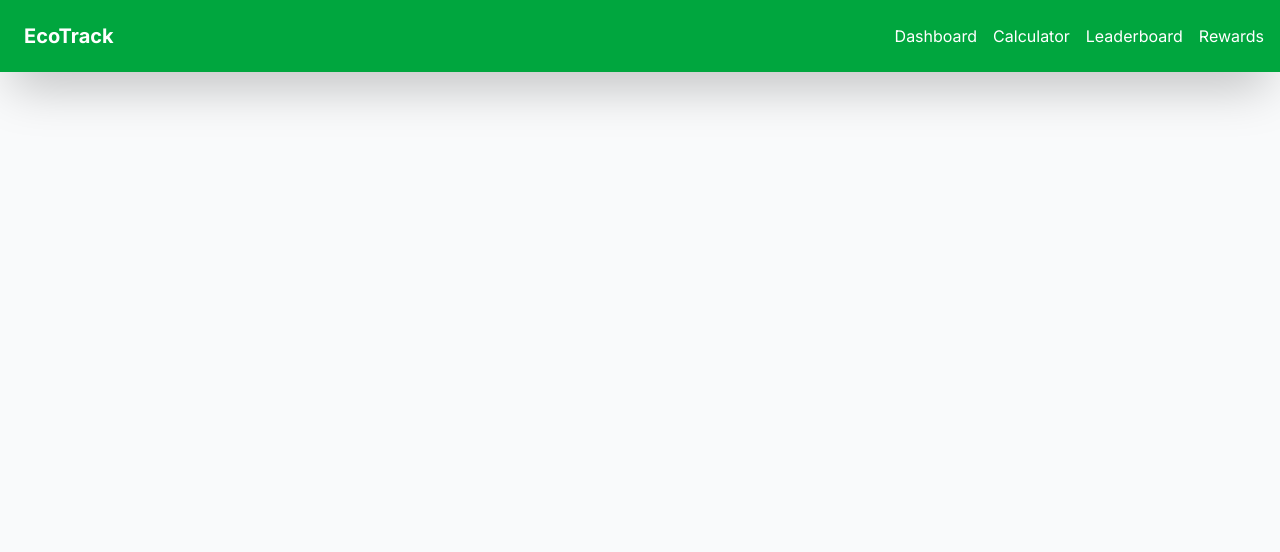
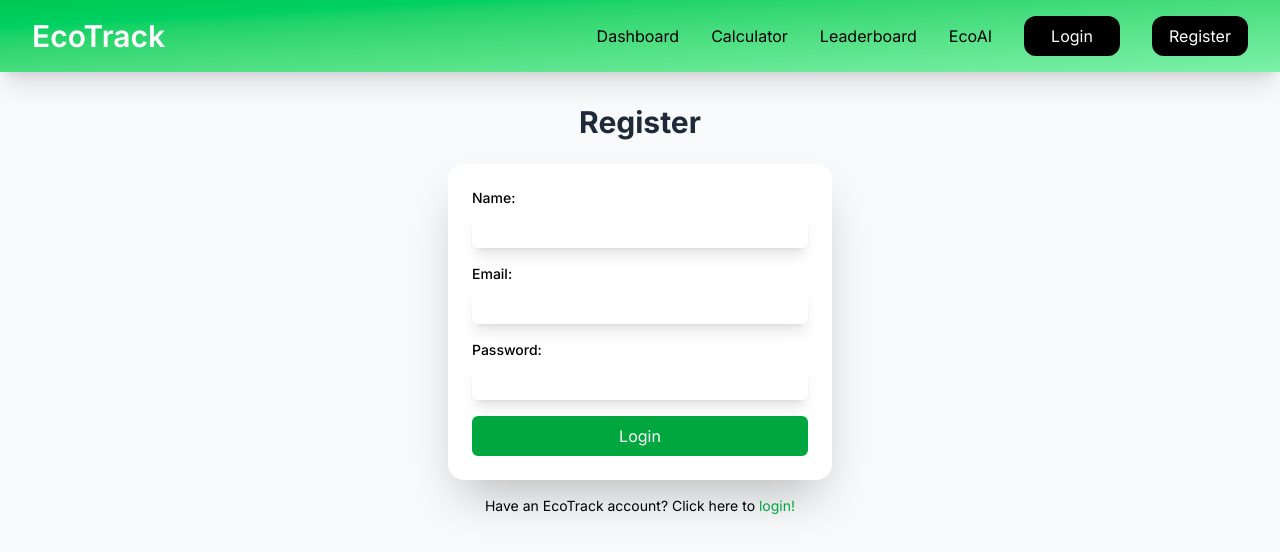
Before and after one commit to Sarvesh2424/ecotrack-frontend, a React (Vite) app: page /register in a window 1280 px wide. Shown: the top 552 px of the page. Built offline with nearby package versions, Linux system fonts and the light colour scheme; a web font is replaced by a local one.

Commit message:
login and signup pages

```diff
--- a/package.json
+++ b/package.json
@@ -14,6 +14,7 @@
     "axios": "^1.7.9",
     "chart.js": "^4.4.7",
     "jest": "^29.7.0",
+    "openai": "^4.80.0",
     "react": "^18.3.1",
     "react-chartjs-2": "^5.3.0",
     "react-dom": "^18.3.1",
--- a/src/App.jsx
+++ b/src/App.jsx
@@ -3,7 +3,9 @@ import Navbar from './components/Navbar';
 import Dashboard from './components/Dashboard';
 import Calculator from './components/Calculator';
 import Leaderboard from './components/Leaderboard';
-import Rewards from './components/Rewards';
+import EcoAi from './components/EcoAi';
+import Login from './components/Login';
+import Register from './components/Register';
 
 function App() {
   return (
@@ -15,7 +17,9 @@ function App() {
             <Route path="/" element={<Dashboard />} />
             <Route path="/calculator" element={<Calculator />} />
             <Route path="/leaderboard" element={<Leaderboard />} />
-            <Route path="/rewards" element={<Rewards />} />
+            <Route path="/ecoai" element={<EcoAi />} />
+            <Route path="/login" element={<Login />} />
+            <Route path="/register" element={<Register />} />
           </Routes>
         </div>
       </div>
--- /dev/null
+++ b/src/components/EcoAi.jsx
@@ -0,0 +1,5 @@
+const EcoAi = () => {
+
+};
+
+export default EcoAi;
--- a/src/components/Leaderboard.jsx
+++ b/src/components/Leaderboard.jsx
@@ -1,41 +1,60 @@
 function Leaderboard() {
   const leaderboardData = [
-      { rank: 1, name: "Sarah Johnson", points: 2500, reduction: "45%" },
-      { rank: 2, name: "Mike Chen", points: 2350, reduction: "42%" },
-      { rank: 3, name: "Emma Davis", points: 2200, reduction: "40%" },
-      { rank: 4, name: "Alex Kim", points: 2100, reduction: "38%" },
-      { rank: 5, name: "Lisa Garcia", points: 2000, reduction: "35%" }
+    { rank: 1, name: "Sarah Johnson", reduction: "45%" },
+    { rank: 2, name: "Mike Chen", reduction: "42%" },
+    { rank: 3, name: "Emma Davis", reduction: "40%" },
+    { rank: 4, name: "Alex Kim", reduction: "38%" },
+    { rank: 5, name: "Lisa Garcia", reduction: "35%" },
   ];
 
   return (
     <div>
-        <h1 className="text-3xl font-bold text-gray-800 mb-6">Community Leaderboard</h1>
+      <h1 className="text-3xl font-bold text-gray-800 mb-6 mt-18">
+        Community Leaderboard
+      </h1>
 
       <div className="bg-white rounded-lg shadow overflow-hidden">
         <table className="min-w-full">
           <thead className="bg-gray-50">
             <tr>
-                <th className="px-6 py-3 text-left text-xs font-medium text-gray-500 uppercase tracking-wider">Rank</th>
-                <th className="px-6 py-3 text-left text-xs font-medium text-gray-500 uppercase tracking-wider">Name</th>
-                <th className="px-6 py-3 text-left text-xs font-medium text-gray-500 uppercase tracking-wider">Eco Points</th>
-                <th className="px-6 py-3 text-left text-xs font-medium text-gray-500 uppercase tracking-wider">Carbon Reduction</th>
+              <th className="px-6 py-3 text-left text-xs font-medium text-gray-500 uppercase tracking-wider">
+                Rank
+              </th>
+              <th className="px-6 py-3 text-left text-xs font-medium text-gray-500 uppercase tracking-wider">
+                Name
+              </th>
+              <th className="px-6 py-3 text-left text-xs font-medium text-gray-500 uppercase tracking-wider">
+                Carbon Reduction
+              </th>
             </tr>
           </thead>
           <tbody className="bg-white divide-y divide-gray-200">
             {leaderboardData.map((user) => (
-                <tr key={user.rank} className={user.rank <= 3 ? 'bg-green-50' : ''}>
+              <tr
+                key={user.rank}
+                className={user.rank <= 3 ? "bg-green-50" : ""}
+              >
                 <td className="px-6 py-4 whitespace-nowrap">
-                    <span className={`inline-flex items-center justify-center w-6 h-6 rounded-full ${
-                      user.rank === 1 ? 'bg-yellow-400' :
-                      user.rank === 2 ? 'bg-gray-300' :
-                      user.rank === 3 ? 'bg-yellow-700' : 'bg-gray-100'
-                    } text-sm font-semibold`}>
+                  <span
+                    className={`inline-flex items-center justify-center w-6 h-6 rounded-full ${
+                      user.rank === 1
+                        ? "bg-yellow-400"
+                        : user.rank === 2
+                        ? "bg-gray-300"
+                        : user.rank === 3
+                        ? "bg-yellow-600"
+                        : "bg-gray-100"
+                    } text-sm font-semibold`}
+                  >
                     {user.rank}
                   </span>
                 </td>
-                  <td className="px-6 py-4 whitespace-nowrap text-sm font-medium text-gray-900">{user.name}</td>
-                  <td className="px-6 py-4 whitespace-nowrap text-sm text-gray-500">{user.points}</td>
-                  <td className="px-6 py-4 whitespace-nowrap text-sm text-green-600">{user.reduction}</td>
+                <td className="px-6 py-4 whitespace-nowrap text-sm font-medium text-gray-900">
+                  {user.name}
+                </td>
+                <td className="px-6 py-4 whitespace-nowrap text-sm text-green-600">
+                  {user.reduction}
+                </td>
               </tr>
             ))}
           </tbody>
--- /dev/null
+++ b/src/components/Login.jsx
@@ -0,0 +1,62 @@
+import { useState } from "react";
+import { Link } from "react-router-dom";
+
+const Login = () => {
+  const [loginFormDetails, setLoginFormDetails] = useState({
+    email: "",
+    password: "",
+  });
+
+  return (
+    <div className="max-w-2xl mx-auto flex flex-col items-center">
+      <h1 className="text-3xl font-bold text-gray-800 mt-18 mb-6">Login</h1>
+      <form className="bg-white w-96 p-6 rounded-2xl shadow-2xl space-y-4">
+        <label className="block text-sm font-medium text-black">
+          Email:
+          <input
+            type="email"
+            value={loginFormDetails.email}
+            onChange={(e) =>
+              setLoginFormDetails({
+                ...loginFormDetails,
+                email: e.target.value,
+              })
+            }
+            className="mt-1 p-2 text-gray-700 block w-full rounded-md border-gray-300 shadow-lg focus:border-green-500 focus:ring-green-500"
+          />
+        </label>
+        <label className="block text-sm font-medium text-black">
+          Password:
+          <input
+            type="password"
+            value={loginFormDetails.password}
+            onChange={(e) =>
+              setLoginFormDetails({
+                ...loginFormDetails,
+                password: e.target.value,
+              })
+            }
+            className="mt-1 p-2 text-gray-700 block w-full rounded-md border-gray-300 shadow-lg"
+          />
+        </label>
+        <button
+          type="submit"
+          className="w-full bg-green-600 text-white py-2 px-4 rounded-md hover:bg-green-700 hover:cursor-pointer transition-colors"
+        >
+          Login
+        </button>
+      </form>
+      <p className="mt-4 text-sm">
+        New to EcoTrack? Click here to{" "}
+        <Link
+          to="/register"
+          className="text-green-600 hover:text-green-500 hover:cursor-pointer"
+        >
+          register!
+        </Link>
+      </p>
+    </div>
+  );
+};
+
+export default Login;
--- a/src/components/Navbar.jsx
+++ b/src/components/Navbar.jsx
@@ -2,24 +2,34 @@ import { Link } from "react-router-dom";
 
 function Navbar() {
   return (
-    <nav className="bg-green-600 text-white shadow-2xl">
+    <nav className="bg-gradient-to-br from-green-500 to-green-300 w-full text-black shadow-xl fixed">
       <div className="container mx-auto px-4">
         <div className="flex justify-between items-center h-18">
-          <Link to="/" className="text-xl ml-2 font-bold">
+          <Link to="/" className="text-3xl ml-4 font-semibold text-white">
             EcoTrack
           </Link>
-          <div className="flex space-x-4">
-            <Link to="/" className="hover:text-green-200">
+          <div className="flex items-center text mr-4 gap-4 space-x-4">
+            <Link to="/" className="hover:text-green-100">
               Dashboard
             </Link>
-            <Link to="/calculator" className="hover:text-green-200">
+            <Link to="/calculator" className="hover:text-green-100">
               Calculator
             </Link>
-            <Link to="/leaderboard" className="hover:text-green-200">
+            <Link to="/leaderboard" className="hover:text-green-100">
               Leaderboard
             </Link>
-            <Link to="/rewards" className="hover:text-green-200">
-              Rewards
+            <Link to="/ecoai" className="hover:text-green-100">
+              EcoAI
+            </Link>
+            <Link to="/login" className="hover:text-green-100">
+              <button className="w-24 py-2 bg-black text-white rounded-xl hover:bg-gray-700 hover:cursor-pointer transition-colors">
+                Login
+              </button>
+            </Link>
+            <Link to="/register" className="hover:text-green-100">
+              <button className="w-24 py-2 bg-black text-white rounded-xl hover:bg-gray-700 hover:cursor-pointer transition-colors">
+                Register
+              </button>
             </Link>
           </div>
         </div>
--- /dev/null
+++ b/src/components/Register.jsx
@@ -0,0 +1,77 @@
+import { useState } from "react";
+import { Link } from "react-router-dom";
+
+const Register = () => {
+  const [loginFormDetails, setLoginFormDetails] = useState({
+    name: "",
+    email: "",
+    password: "",
+  });
+
+  return (
+    <div className="max-w-2xl mx-auto flex flex-col items-center">
+      <h1 className="text-3xl font-bold text-gray-800 mt-18 mb-6">Register</h1>
+      <form className="bg-white w-96 p-6 rounded-2xl shadow-2xl space-y-4">
+        <label className="block text-sm font-medium text-black">
+          Name:
+          <input
+            type="text"
+            value={loginFormDetails.name}
+            onChange={(e) =>
+              setLoginFormDetails({
+                ...loginFormDetails,
+                name: e.target.value,
+              })
+            }
+            className="mt-1 p-2 text-gray-700 block w-full rounded-md border-gray-300 shadow-lg focus:border-green-500 focus:ring-green-500"
+          />
+        </label>
+        <label className="block text-sm font-medium text-black">
+          Email:
+          <input
+            type="email"
+            value={loginFormDetails.email}
+            onChange={(e) =>
+              setLoginFormDetails({
+                ...loginFormDetails,
+                email: e.target.value,
+              })
+            }
+            className="mt-1 p-2 text-gray-700 block w-full rounded-md border-gray-300 shadow-lg focus:border-green-500 focus:ring-green-500"
+          />
+        </label>
+        <label className="block text-sm font-medium text-black">
+          Password:
+          <input
+            type="password"
+            value={loginFormDetails.password}
+            onChange={(e) =>
+              setLoginFormDetails({
+                ...loginFormDetails,
+                password: e.target.value,
+              })
+            }
+            className="mt-1 p-2 text-gray-700 block w-full rounded-md border-gray-300 shadow-lg"
+          />
+        </label>
+        <button
+          type="submit"
+          className="w-full bg-green-600 text-white py-2 px-4 rounded-md hover:bg-green-700 hover:cursor-pointer transition-colors"
+        >
+          Login
+        </button>
+      </form>
+      <p className="mt-4 text-sm">
+        Have an EcoTrack account? Click here to{" "}
+        <Link
+          to="/login"
+          className="text-green-600 hover:text-green-500 hover:cursor-pointer"
+        >
+          login!
+        </Link>
+      </p>
+    </div>
+  );
+};
+
+export default Register;
```
Also changed, not shown: src/components/Calculator.jsx (+5 -3 lines), src/components/Dashboard.jsx (+54 -18 lines), src/components/Rewards.jsx (deleted, +0 -80 lines), 2 other files (tests, documents, lock files or other folders). Lines whose indentation alone changed are shown as unchanged.
